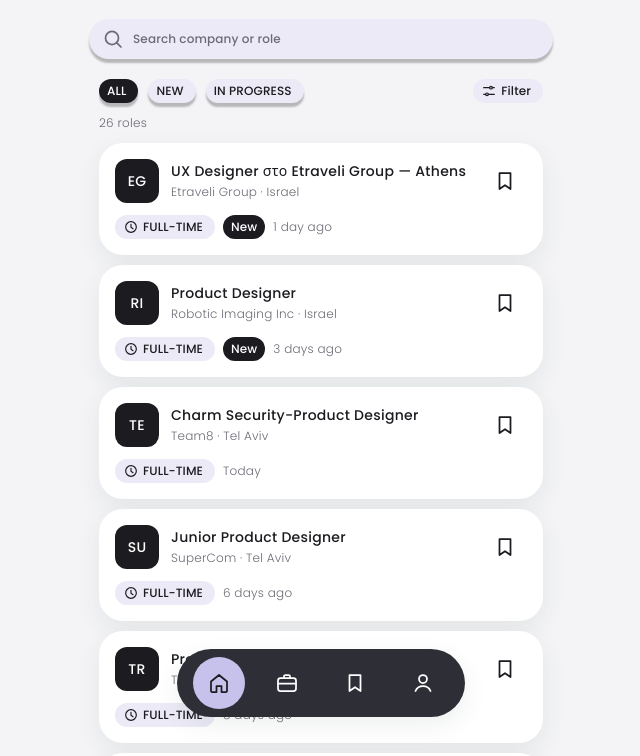
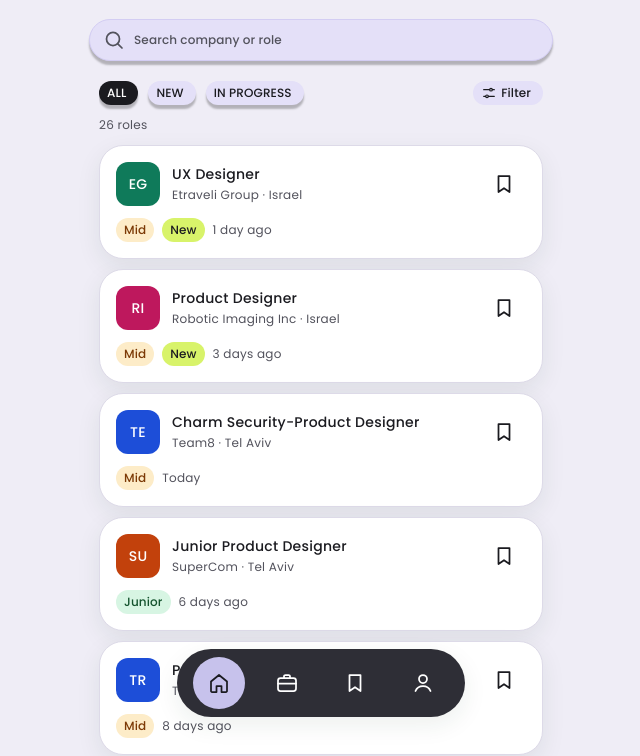
Before and after one commit to shanilei/nextrole, a website: page app/index.html in a window 1280 px wide. Shown: the part 67-823 px from the top of the page, without its empty margins (319-959 px from the left). Drawn offline with Linux system fonts and the light colour scheme; files whose address does not match are found by name.

Commit message:
Stronger contrast and color: tile colors, level and status tags, card borders
Also fixes Applications cards shrinking (the card shared the .app class
with the page wrapper) and strips Greek 'στο' from LinkedIn titles.

Co-Authored-By: Claude Opus 5.5 <noreply@anthropic.com>
Claude-Session: https://claude.ai/code/session_013E4jbRUKn7QHpzNmAeeMxc

```diff
--- a/app/app.js
+++ b/app/app.js
@@ -7,6 +7,10 @@ const STATUSES = [
   ['מטלת בית', 'Assignment'], ['הצעה', 'Offer'], ['נדחה', 'Rejected'], ['לא רלוונטי', 'Not relevant'],
 ];
 const LABEL = Object.fromEntries(STATUSES);
+const STATUS_CLASS = { 'טרם הוגש': 'none', 'שמרתי': 'saved', 'הוגש': 'applied', 'ראיון': 'interview', 'מטלת בית': 'assignment', 'הצעה': 'offer', 'נדחה': 'rejected', 'לא רלוונטי': 'irrelevant' };
+const stTag = (s) => `plain st-${STATUS_CLASS[s] || 'none'}`;
+// Same company, same tile color, every time.
+const tileColor = (name = '') => `c${[...String(name)].reduce((h, ch) => (h * 31 + ch.charCodeAt(0)) >>> 0, 7) % 6 + 1}`;
 const NONE = 'טרם הוגש', SAVED = 'שמרתי';
 const ACTIVE = ['הוגש', 'ראיון', 'מטלת בית', 'הצעה'];
 const ENDED = ['נדחה', 'לא רלוונטי'];
@@ -78,7 +82,7 @@ function shortLoc(loc = '') {
 }
 
 // LinkedIn in Hebrew: "Product Designer ב Acme, Inc. — Tel Aviv" -> "Product Designer"
-const cleanTitle = (t = '') => String(t).replace(/\s+ב\s+.*$/, '').trim() || t;
+const cleanTitle = (t = '') => String(t).replace(/\s+(ב|στο|bei|chez)\s+.*$/, '').trim() || t;
 
 function initials(name = '') {
   const words = String(name).replace(/[^\p{L}\p{N} ]+/gu, ' ').trim().split(/\s+/).filter(Boolean);
@@ -223,7 +227,7 @@ function jobCard(j) {
   const st = get(j.key);
   const c = el('article', 'card' + (j.status === 'closed' ? ' dim' : ''));
   const head = el('div', 'card-head');
-  const mark = el('span', 'mark', initials(j.company || j.author)); mark.setAttribute('aria-hidden', 'true');
+  const mark = el('span', `mark ${tileColor(j.company || j.author)}`, initials(j.company || j.author)); mark.setAttribute('aria-hidden', 'true');
   const save = el('button', 'save'); save.type = 'button';
   const saved = st.s === SAVED;
   save.setAttribute('aria-pressed', saved);
@@ -236,10 +240,12 @@ function jobCard(j) {
   const wp = workplace(j);
   if (wp) tags.append(tag(wp, 'pin'));
   if (j.kind === 'post') tags.append(tag('LinkedIn post', 'clock'));
-  else tags.append(tag(employment(j), 'clock'));
+  else if (employment(j) !== 'Full-time') tags.append(tag(employment(j), 'clock'));
+  const lv = j.level || 'Mid';
+  tags.append(tag(lv, null, `plain lv-${lv.replace('+', '')}`));
   if (j.status === 'closed') tags.append(tag('Closed', null, 'plain danger'));
-  else if (ACTIVE.includes(st.s)) tags.append(tag(LABEL[st.s], null, 'plain inverse'));
-  else if (isNew(j)) tags.append(tag('New', null, 'plain inverse'));
+  else if (ACTIVE.includes(st.s)) tags.append(tag(LABEL[st.s], null, stTag(st.s)));
+  else if (isNew(j)) tags.append(tag('New', null, 'plain new'));
   tags.append(el('span', 't-small', ago(j.postedAt || j.firstSeen)));
   c.append(head, tags);
   if (open.has(j.key)) c.append(details(j));
@@ -249,11 +255,11 @@ function jobCard(j) {
 // Applications: component "Job card", Variant2
 function appCard(j) {
   const st = get(j.key);
-  const c = el('article', 'card app');
+  const c = el('article', 'card card-app');
   const head = el('div', 'card-head');
   head.append(openButton(j, [titles(j)]));
   const row = el('div', 'tags');
-  row.append(tag(LABEL[st.s], null, 'plain'));
+  row.append(tag(LABEL[st.s], null, stTag(st.s)));
   if (j.status === 'closed' && !ENDED.includes(st.s)) row.append(tag('Role closed', null, 'plain danger'));
   row.append(el('span', 't-small', ago(st.t || j.firstSeen)));
   c.append(head, el('div', 'divider'), row);
--- a/app/styles.css
+++ b/app/styles.css
@@ -1,15 +1,17 @@
 /* NextRole — from the Figma file "nextrole-app" (Home 43:2522, Applications 43:2547). */
 :root {
-  --color-bg-canvas: #F4F4F7;
+  --color-bg-canvas: #EFEDF6;
   --color-bg-surface: #FFFFFF;
-  --color-bg-muted: #ECEAF7;
+  --color-bg-muted: #E4E0F8;
   --color-bg-inverse: #1B1B20;
   --color-bg-inverse-raised: #2E2E36;
   --color-bg-accent: #C7C2EC;
   --color-text-primary: #1B1B20;
-  --color-text-secondary: #6B6B75;
+  --color-text-secondary: #52525C;
   --color-text-on-inverse: #FFFFFF;
-  --color-border: #DEDEE4;
+  --color-border: #DDDAE8;
+  --color-brand: #5B4FD6;
+  --color-lime: #D8F36A;
   --color-danger: #B4231F;
   --color-ok: #2F7A4F;
 
@@ -37,7 +39,7 @@ button { font: inherit; color: inherit; }
 /* Type styles from the design */
 .t-label { font: 500 12px/16px var(--font); letter-spacing: .12px; }
 .t-subtitle { font: 500 14px/22px var(--font); letter-spacing: .28px; }
-.t-small { font: 300 12px/20px var(--font); letter-spacing: .24px; color: var(--color-text-secondary); }
+.t-small { font: 400 12px/20px var(--font); letter-spacing: .24px; color: var(--color-text-secondary); }
 
 /* Icons: the Figma SVGs used as masks so they take the text color of their place. */
 .i { flex: none; display: inline-block; width: 24px; height: 24px; background: currentColor;
@@ -71,6 +73,7 @@ button { font: inherit; color: inherit; }
   font: 500 12px/24px var(--font); letter-spacing: .12px; color: var(--color-text-primary); padding: 0;
 }
 .search input::placeholder { color: var(--color-text-secondary); opacity: 1; }
+.search { border: 1px solid #D3CDF3; }
 .search:focus-within { outline: 2px solid var(--color-bg-inverse); outline-offset: 2px; }
 .search input::-webkit-search-cancel-button { cursor: pointer; }
 
@@ -101,12 +104,13 @@ button { font: inherit; color: inherit; }
   border-radius: var(--radius-xl); box-shadow: var(--shadow-soft); display: grid; gap: var(--spacing-xs);
 }
 .lbl { margin: 4px 0 0; font: 500 12px/16px var(--font); letter-spacing: .12px; color: var(--color-text-secondary); }
-.count { margin: 0 10px; font: 300 12px/20px var(--font); letter-spacing: .24px; color: var(--color-text-secondary); }
+.count { margin: 0 10px; font: 400 12px/20px var(--font); letter-spacing: .24px; color: var(--color-text-secondary); }
 
 /* Job cards (component "Job card") */
 .list { display: grid; gap: 10px; padding: 10px; }
 .card {
   background: var(--color-bg-surface); border-radius: var(--radius-xl); box-shadow: var(--shadow-soft);
+  border: 1px solid var(--color-border);
   padding: var(--spacing-md); display: grid; gap: var(--spacing-sm); min-width: 0;
 }
 .card.dim { opacity: .6; }
@@ -126,17 +130,17 @@ button { font: inherit; color: inherit; }
   flex: none; width: 44px; height: 44px; border-radius: var(--radius-full); border: 0; cursor: pointer;
   background: var(--color-bg-surface); color: var(--color-text-primary); display: grid; place-items: center;
 }
-.save[aria-pressed="true"] { background: var(--color-bg-accent); }
+.save[aria-pressed="true"] { background: var(--color-brand); color: #fff; }
 .tags { display: flex; align-items: center; gap: var(--spacing-xs); min-width: 0; overflow: hidden; }
 .tags .t-small { white-space: nowrap; }
-.card.app .tags .t-small { flex: 1; text-align: right; }
+.card-app .tags .t-small { flex: 1; text-align: right; }
 .divider { height: 1px; background: var(--color-border); border-radius: 1px; }
 
 /* Expanded details */
 .details { display: grid; gap: var(--spacing-sm); border-top: 1px solid var(--color-border); padding-top: var(--spacing-sm); }
 .details p { margin: 0; }
-.details .text { font: 300 13px/20px var(--font); }
-.req { margin: 0; padding-left: 18px; font: 300 13px/20px var(--font); display: grid; gap: 2px; }
+.details .text { font: 400 13px/20px var(--font); }
+.req { margin: 0; padding-left: 18px; font: 400 13px/20px var(--font); display: grid; gap: 2px; }
 .trust { font: 400 12px/18px var(--font); color: var(--color-text-secondary); }
 .trust.ok { color: var(--color-ok); }
 .trust.warn { color: var(--color-danger); }
@@ -172,7 +176,7 @@ textarea { min-height: 64px; resize: vertical; }
 .stat b { font: 500 24px/32px var(--font); font-variant-numeric: tabular-nums; }
 .panel { margin: 10px; background: var(--color-bg-surface); border-radius: var(--radius-xl); box-shadow: var(--shadow-soft); padding: var(--spacing-md); display: grid; gap: var(--spacing-sm); }
 .panel-title { margin: 0; font: 500 14px/22px var(--font); letter-spacing: .28px; }
-.hint { margin: 0; font: 300 12px/20px var(--font); letter-spacing: .24px; color: var(--color-text-secondary); }
+.hint { margin: 0; font: 400 12px/20px var(--font); letter-spacing: .24px; color: var(--color-text-secondary); }
 .field { display: grid; gap: 4px; font: 500 12px/16px var(--font); color: var(--color-text-secondary); min-width: 0; }
 .field input[type="url"] { direction: ltr; }
 .row { display: grid; grid-template-columns: 1fr 1fr; gap: var(--spacing-xs); }
@@ -192,3 +196,18 @@ textarea { min-height: 64px; resize: vertical; }
 @media (prefers-reduced-motion: no-preference) {
   .chip, .seg, .nav-item, .save { transition: background-color .15s, color .15s; }
 }
+
+/* Color pass: company tiles, levels and statuses get their own colors. */
+.mark.c1 { background: #1B1B20; } .mark.c2 { background: #5B4FD6; } .mark.c3 { background: #0F7A5A; }
+.mark.c4 { background: #C2410C; } .mark.c5 { background: #1D4ED8; } .mark.c6 { background: #BE185D; }
+.tag.new { background: var(--color-lime); color: #1B1B20; }
+.tag.lv-Junior { background: #D7F5E3; color: #14532D; }
+.tag.lv-Mid { background: #FDECC8; color: #7C3A06; }
+.tag.lv-Senior { background: #E9E4FF; color: #4C1D95; }
+.tag.st-saved { background: #E4E0F8; color: #3F33B8; }
+.tag.st-applied { background: #DBE7FE; color: #1E40AF; }
+.tag.st-interview { background: #E9E4FF; color: #4C1D95; }
+.tag.st-assignment { background: #FDECC8; color: #7C3A06; }
+.tag.st-offer { background: #D7F5E3; color: #14532D; }
+.tag.st-rejected { background: #FDE2E2; color: #991B1B; }
+.tag.st-none, .tag.st-irrelevant { background: #EAE8F0; color: #3F3F46; }
```
